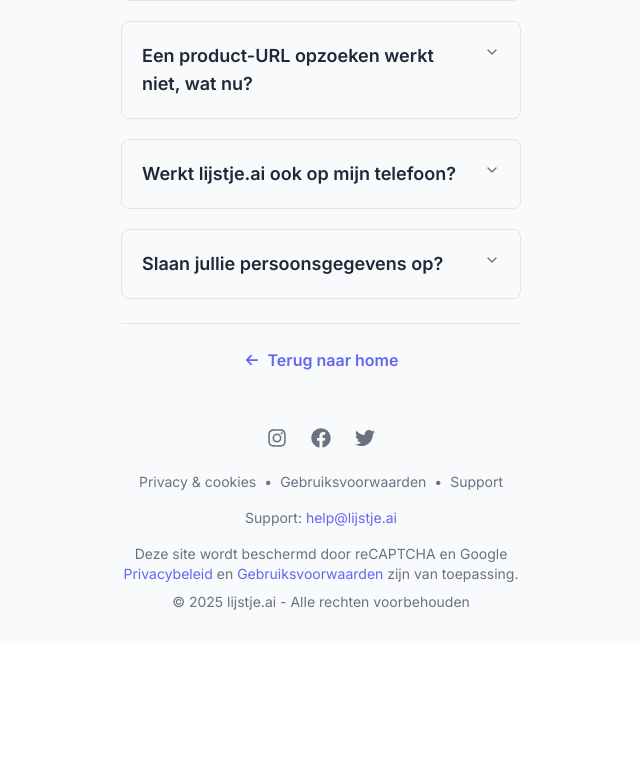
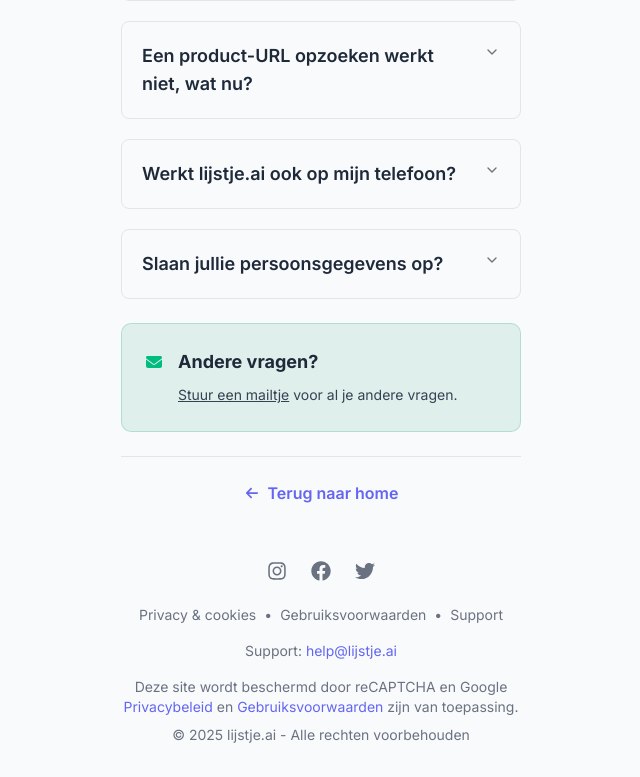
Before and after one commit to lijstje-ai/frontend, a Next.js app: page /support in a window 1280 px wide. Shown: the part 1402-2179 px from the top of the page, without its empty margins (319-959 px from the left). Before the commit the page ends 2046 px from the top, so only its background shows below. Built offline with nearby package versions, Linux system fonts and the light colour scheme; no server answers; what next-recaptcha-v3 would draw is missing.

Commit message:
feat: new ui changes

```diff
--- a/src/app/_components/hero.tsx
+++ b/src/app/_components/hero.tsx
@@ -6,7 +6,7 @@
   const { scrollToElement } = useScrollToElement();
 
   return (
-    <section className="bg-gradient-to-b from-white to-gray-100 px-6 py-10">
+    <section className="bg-gradient-to-b from-white to-gray-100 px-6 py-10 mt-5.5">
       <div className="container mx-auto text-center">
         <h1 className="mb-4 text-3xl font-bold">
           Slim verlanglijstje maken zonder account
--- a/src/app/support/page.tsx
+++ b/src/app/support/page.tsx
@@ -73,6 +73,43 @@
           ))}
         </Accordion>
 
+        <div
+          id="usage-section"
+          className="mt-6 flex gap-4 rounded-lg border border-emerald-600/20 bg-emerald-600/10 p-6"
+        >
+          <svg
+            className="mt-1.5 h-4 w-4 text-emerald-500"
+            aria-hidden="true"
+            focusable="false"
+            data-prefix="fas"
+            data-icon="circle-play"
+            role="img"
+            xmlns="http://www.w3.org/2000/svg"
+            viewBox="0 0 512 512"
+            data-fa-i2svg=""
+          >
+            <path
+              fill="currentColor"
+              d="M48 64C21.5 64 0 85.5 0 112c0 15.1 7.1 29.3 19.2 38.4L236.8 313.6c11.4 8.5 27 8.5 38.4 0L492.8 150.4c12.1-9.1 19.2-23.3 19.2-38.4c0-26.5-21.5-48-48-48H48zM0 176V384c0 35.3 28.7 64 64 64H448c35.3 0 64-28.7 64-64V176L294.4 339.2c-22.8 17.1-54 17.1-76.8 0L0 176z"
+            ></path>
+          </svg>
+          <div>
+            <h3 className="flex items-center gap-2 text-lg font-bold text-gray-800">
+              Andere vragen?
+            </h3>
+            <p className="mt-2 text-sm leading-relaxed text-gray-700">
+              <a
+                href="mailto:help@lijstje.ai"
+                target="_blank"
+                className="underline"
+              >
+                Stuur een mailtje
+              </a>{" "}
+              voor al je andere vragen.
+            </p>
+          </div>
+        </div>
+
         <div className="border-lightgray mt-6 border-t px-6 py-6">
           <div>
             <Link
--- a/src/app/w/[id]/edit/page.tsx
+++ b/src/app/w/[id]/edit/page.tsx
@@ -174,6 +174,7 @@
       setBackupEmailError("Voer een geldig e-mailadres in");
       return;
     }
+
     try {
       sendEmail(
         { to: backupEmail, shareLink: editLink },
@@ -245,6 +246,16 @@
       {wishlist.ai_support && (
         <section className="mt-6">
           <h2 className="text-xl font-semibold">Suggesties van AI</h2>
+          <p className="text-sm text-gray-500">
+            {wishlist.gender}, {wishlist.age} jaar, max €{wishlist.max_price},{" "}
+            {wishlist.interests}{" "}
+            <Link
+              href={`/w/${wishlist.id}/edit-data`}
+              className="text-blue-500"
+            >
+              &#40;aanpassen&#41;
+            </Link>
+          </p>
 
           <Button
             onClick={() => setIsExpanded(!isExpanded)}
@@ -471,7 +482,7 @@
               </Button>
             </div>
             {backupEmailError && (
-              <p className="text-smtext-red-500">{backupEmailError}</p>
+              <p className="text-sm text-red-500">{backupEmailError}</p>
             )}
           </div>
         </div>
--- a/src/components/create-wishlist-form.tsx
+++ b/src/components/create-wishlist-form.tsx
@@ -55,18 +55,12 @@
 
     const token = await executeRecaptcha("LOGIN");
 
-    console.log("Recaptcha token:", token);
-
     const listData = {
       ...data,
       recaptchaToken: token,
     };
 
-    mutate(listData, {
-      onError: (error) => {
-        console.error("Error creating wishlist:", error);
-      },
-    });
+    mutate(listData);
   };
 
   return (
@@ -216,7 +210,12 @@
             )}
           />
         </div>
-        <Button  type="submit" className="mt-4 w-full" disabled={isPending}>
+        <Button
+          id="btn-aanmaken"
+          type="submit"
+          className="mt-4 w-full"
+          disabled={isPending}
+        >
           {isPending ? (
             <div className="flex w-full items-center justify-center gap-2">
               Bezig met maken
```
